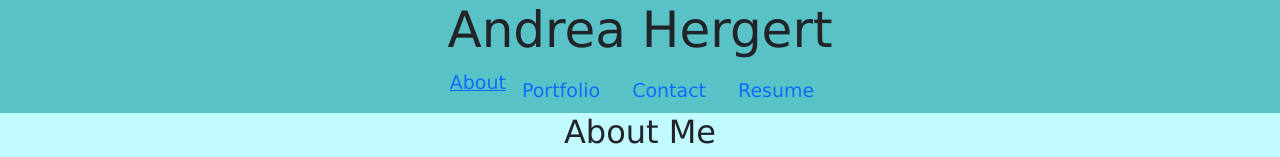
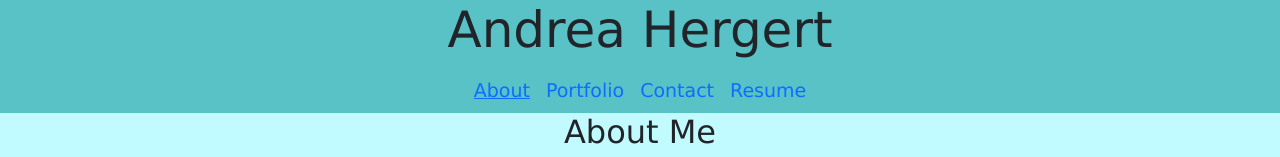
Before and after one commit to andreahergert/portfolio, a React (Create React App) app: page / in a window 1280 px wide. Shown: the top 157 px of the page. Built offline with nearby package versions, Linux system fonts and the light colour scheme.

Commit message:
navbar formatting

```diff
--- a/src/components/Header.js
+++ b/src/components/Header.js
@@ -1,55 +1,67 @@
-import React from 'react';
+import React from "react";
+import '../style/header.css';
 
 const styles = {
   navbar: {
-    backgroundColor: '#58C2C7',
+    backgroundColor: "#58C2C7",
   },
   navbarA: {
-    color: '#0000FF',
-    fontSize: '19px',
+    color: "#0000FF",
+    fontSize: "19px",
   },
-  h1:{
-    fontSize: '50px',
+  h1: {
+    fontSize: "50px",
+  },
+  padding: {
+    padding: "8px",
   }
 };
 
 function Header({ currentPage, handlePageChange }) {
   return (
     <nav style={styles.navbar}>
-      <header className='nav justify-content-center'><h1 style={styles.h1}>Andrea Hergert</h1></header>
-    <ul style={styles.navbarA} className='nav justify-content-center'>
-      <li className="nav-item">
+      <header className="nav justify-content-center">
+        <h1 style={styles.h1}>Andrea Hergert</h1>
+      </header>
+      <ul style={styles.navbarA} className="nav justify-content-center">
+        <li style={styles.padding} className="nav-item">
           <a
             href="#about"
-          onClick={() => handlePageChange('About')}
-          className={currentPage === 'About' ? 'nav-link-active' : 'nav-link'}
+            onClick={() => handlePageChange("About")}
+            className={currentPage === "About" ? "nav-link-active" : "nav-link"}
           >
             About
           </a>
         </li>
-      <li className="nav-item">
+        <li style={styles.padding}  className="nav-item">
           <a
             href="#portfolio"
-          onClick={() => handlePageChange('Portfolio')}
-          className={currentPage === 'Portfolio' ? 'nav-link-active' : 'nav-link'}
+            onClick={() => handlePageChange("Portfolio")}
+            className={
+              currentPage === "Portfolio" ? "nav-link-active" : "nav-link"
+            }
           >
             Portfolio
           </a>
         </li>
-      <li className="nav-item">
+        <li style={styles.padding} className="nav-item">
           <a
             href="#contact"
-          onClick={() => handlePageChange('Contact')}
-          className={currentPage === 'Contact' ? 'nav-link-active' : 'nav-link'}
+            onClick={() => handlePageChange("Contact")}
+            className={
+              currentPage === "Contact" ? "nav-link-active" : "nav-link"
+            }
           >
             Contact
           </a>
         </li>
-      <li className="nav-item">
+        <li style={styles.padding} className="nav-item">
           <a
             href="#resume"
-          onClick={() => handlePageChange('Resume')}
-          className={currentPage === 'Resume' ? 'nav-link-active' : 'nav-link'}
+            onClick={() => handlePageChange("Resume")}
+            className={
+              currentPage === "Resume" ? "nav-link-active" : "nav-link"
+            }
           >
             Resume
           </a>
--- /dev/null
+++ b/src/style/header.css
@@ -0,0 +1,6 @@
+a.nav-link {
+    padding-top: 0px;
+    padding-bottom: 0px;
+    padding-left: 0px;
+    padding-right: 0px;
+};
```
Lines whose indentation alone changed are shown as unchanged.
